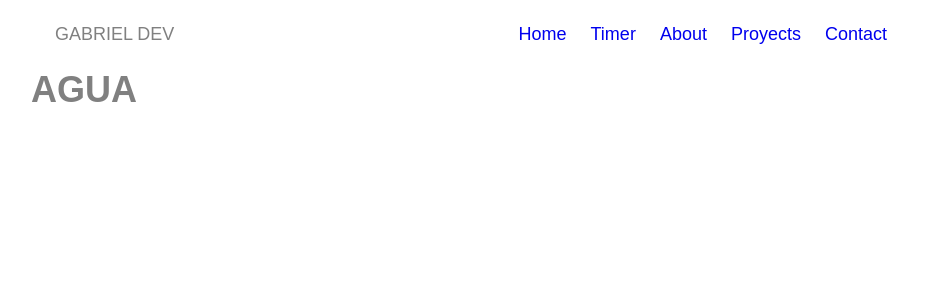
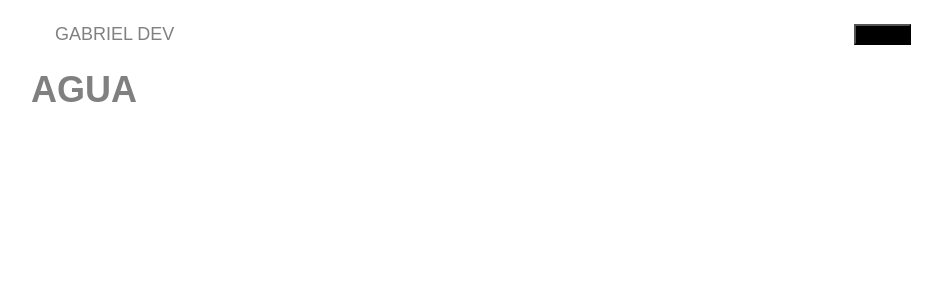
Before and after one commit to Odraga/GabrielDev_Portafolio, a React (Vite) app: page / in a window 1280 px wide. Shown: the top 300 px of the page, without its empty margins (169-1111 px from the left). Built offline with nearby package versions, Linux system fonts and the light colour scheme.

Commit message:
Update Sidebar.jsx

```diff
--- a/src/components/common/Sidebar.jsx
+++ b/src/components/common/Sidebar.jsx
@@ -3,25 +3,40 @@ import { routes } from "../../Routes/routes";
 const Sidebar = () => {
   return (
     <header className="container-sm container-md container-lg">
-      <nav>
-        <a className="navbar-brand" href="#">
+      <nav className="my-3">
+        <a className="navbar-brand transition-color-1" href="#">
           GABRIEL DEV
         </a>
-        <ul className="navbar">
-          <li className="navbar-item">
-            <a href={routes.Home.path}>Home</a>
+
+        <div className="navbar d-sm-none">
+          <button className="button-toggle bgc-black rounded-5">ABRIR</button>
+        </div>
+
+        <ul className="navbar d-none d-md-flex">
+          <li className="navbar-item transition-color-1">
+            <a href={routes.Home.path} className="transition-color-1">
+              Home
+            </a>
+          </li>
+          <li className="navbar-item transition-color-1">
+            <a href={routes.Timer.path} className="transition-color-1">
+              Timer
+            </a>
+          </li>
+          <li className="navbar-item ">
+            <a href={routes.AboutUs.path} className="transition-color-1">
+              About
+            </a>
           </li>
           <li className="navbar-item">
-            <a href={routes.Timer.path}>Timer</a>
+            <a href={routes.AboutUs.path} className="transition-color-1">
+              Proyects
+            </a>
           </li>
-          <li className="navbar-item">
-            <a href={routes.AboutUs.path}>About</a>
-          </li>
-          <li className="navbar-item">
-            <a href={routes.AboutUs.path}>Proyects</a>
-          </li>
-          <li className="navbar-item">
-            <a href={routes.AboutUs.path}>Contact</a>
+          <li className="navbar-item ">
+            <a href={routes.AboutUs.path} className="transition-color-1">
+              Contact
+            </a>
           </li>
         </ul>
       </nav>
```
